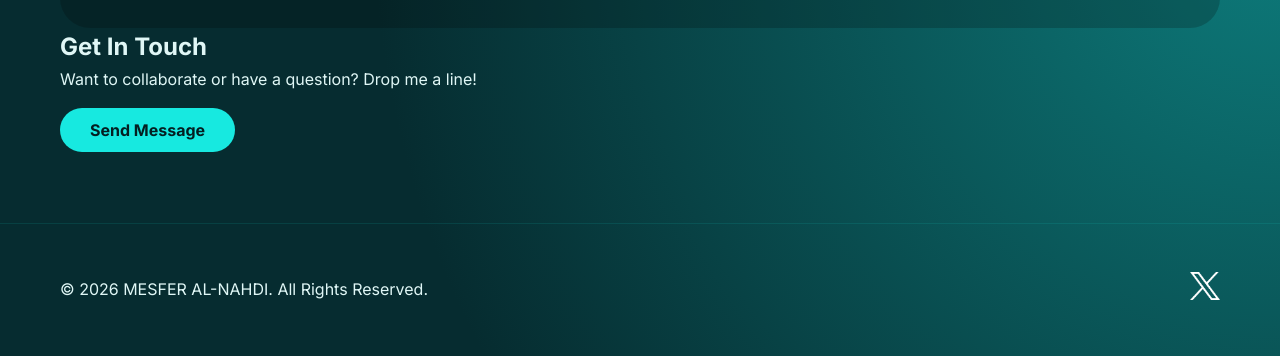
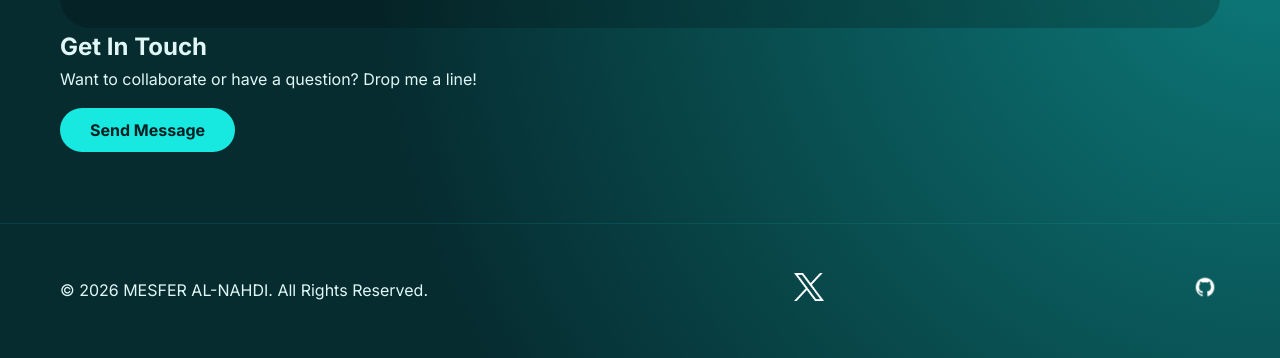
Before and after one commit to BOMER01/Protofolio.html, a plain HTML site: page index.html in a window 1280 px wide. Shown: the part 1676-2034 px from the top of the page. Drawn offline with Linux system fonts and the light colour scheme.

Commit message:
add GitHub icon

```diff
--- a/index.html
+++ b/index.html
@@ -108,6 +108,10 @@
             <a href="https://x.com/zex_pro" target="_blank" class="social-icon">
                 <img src="images_poster/Xlogo.png" alt="X" class="invert">
             </a>
+            <a target="_blank" href="https://github.com/BOMER01" title="My Github " >
+                <img src="images_poster/github.png" alt="Git Hub" class="invert">
+            </a>
+
         </div>
     </footer>
 
```
Also changed, not shown: images_poster/github.png (added).
